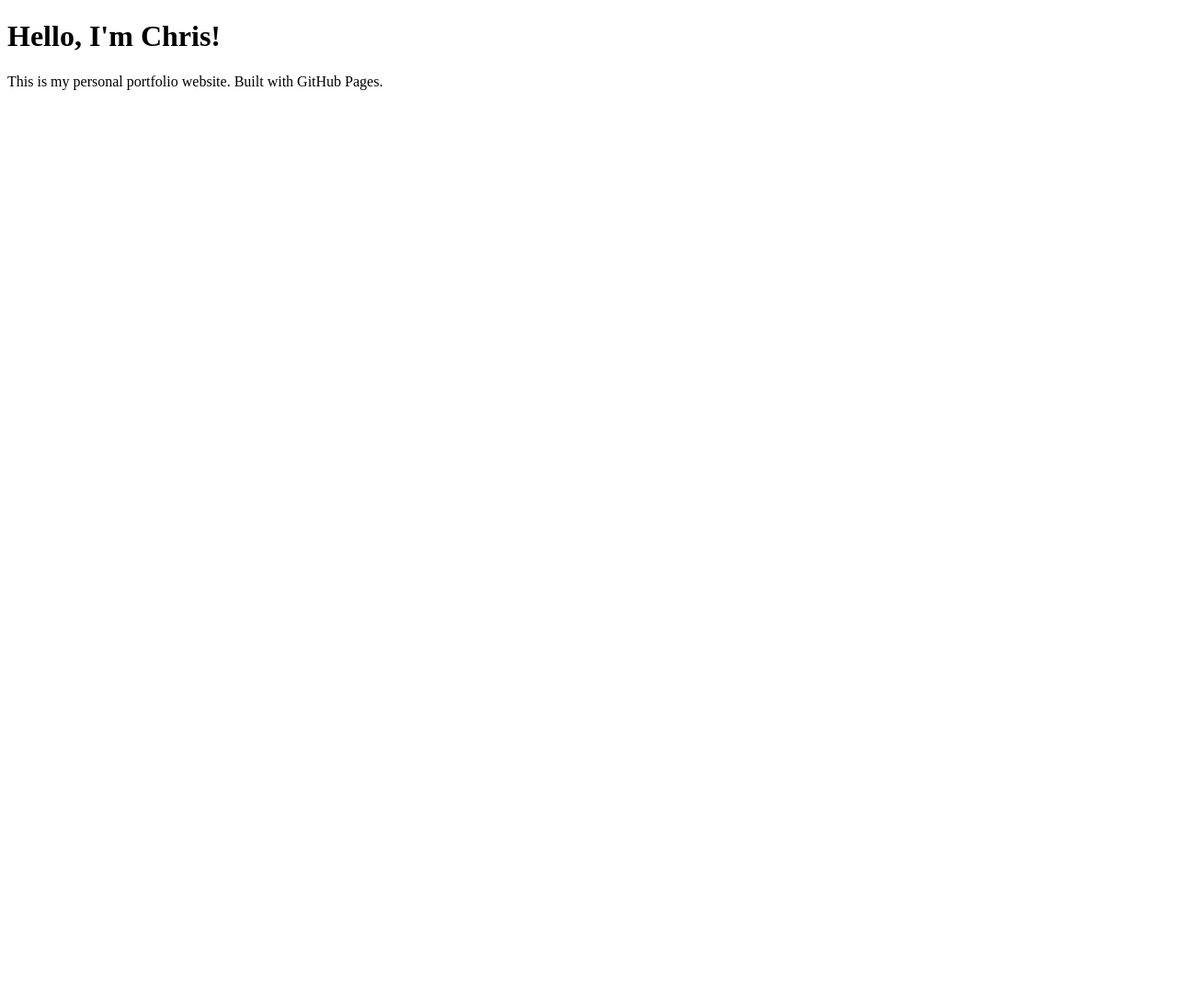
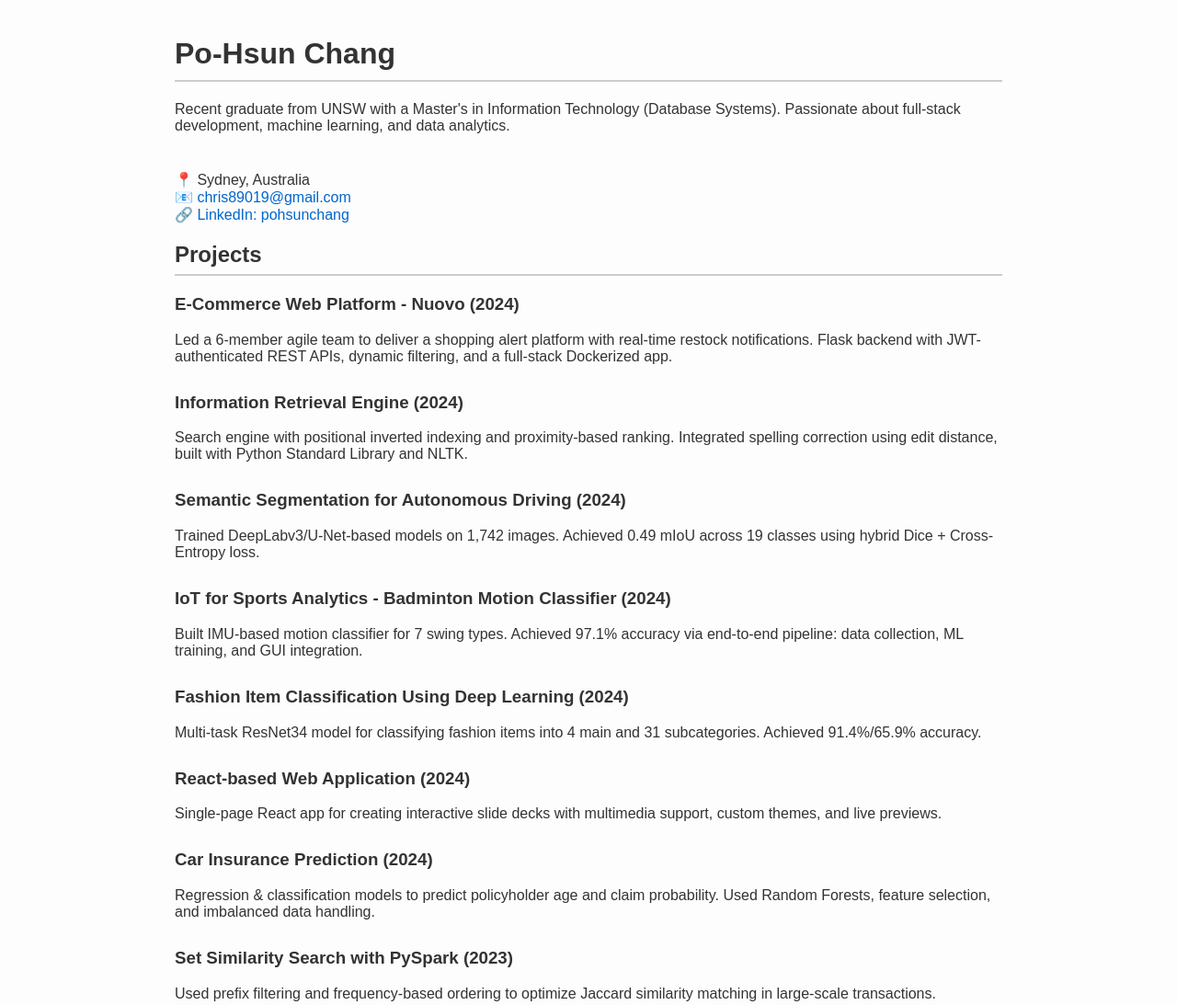
Before and after one commit to Push1996/push1996.github.io, a plain HTML site: page index.html in a window 1280 px wide. Shown: the whole page at 92% size. Before the commit the page ends 800 px from the top, so only its background shows below. Drawn offline with Linux system fonts and the light colour scheme.

Commit message:
Add portfolio homepage

```diff
--- a/index.html
+++ b/index.html
@@ -1,11 +1,88 @@
 <!DOCTYPE html>
 <html lang="en">
 <head>
-  <meta charset="UTF-8">
-  <title>Chris Chang | Portfolio</title>
+  <meta charset="UTF-8" />
+  <meta name="viewport" content="width=device-width, initial-scale=1.0"/>
+  <title>Po-Hsun Chang | Portfolio</title>
+  <style>
+    body {
+      font-family: sans-serif;
+      margin: 40px auto;
+      max-width: 900px;
+      padding: 0 20px;
+      background: #fdfdfd;
+      color: #333;
+    }
+    h1, h2 {
+      border-bottom: 2px solid #ccc;
+      padding-bottom: 0.3em;
+    }
+    a {
+      color: #0066cc;
+      text-decoration: none;
+    }
+    .project {
+      margin-bottom: 30px;
+    }
+    .contact {
+      margin-top: 40px;
+    }
+  </style>
 </head>
 <body>
-  <h1>Hello, I'm Chris!</h1>
-  <p>This is my personal portfolio website. Built with GitHub Pages.</p>
+
+  <h1>Po-Hsun Chang</h1>
+  <p>
+    Recent graduate from UNSW with a Master's in Information Technology (Database Systems).
+    Passionate about full-stack development, machine learning, and data analytics.
+  </p>
+  <p class="contact">
+    📍 Sydney, Australia <br/>
+    📧 <a href="mailto:chris89019@gmail.com">chris89019@gmail.com</a> <br/>
+    🔗 <a href="https://linkedin.com/in/pohsunchang" target="_blank">LinkedIn: pohsunchang</a>
+  </p>
+
+  <h2>Projects</h2>
+
+  <div class="project">
+    <h3>E-Commerce Web Platform - Nuovo (2024)</h3>
+    <p>Led a 6-member agile team to deliver a shopping alert platform with real-time restock notifications. Flask backend with JWT-authenticated REST APIs, dynamic filtering, and a full-stack Dockerized app.</p>
+  </div>
+
+  <div class="project">
+    <h3>Information Retrieval Engine (2024)</h3>
+    <p>Search engine with positional inverted indexing and proximity-based ranking. Integrated spelling correction using edit distance, built with Python Standard Library and NLTK.</p>
+  </div>
+
+  <div class="project">
+    <h3>Semantic Segmentation for Autonomous Driving (2024)</h3>
+    <p>Trained DeepLabv3/U-Net-based models on 1,742 images. Achieved 0.49 mIoU across 19 classes using hybrid Dice + Cross-Entropy loss.</p>
+  </div>
+
+  <div class="project">
+    <h3>IoT for Sports Analytics - Badminton Motion Classifier (2024)</h3>
+    <p>Built IMU-based motion classifier for 7 swing types. Achieved 97.1% accuracy via end-to-end pipeline: data collection, ML training, and GUI integration.</p>
+  </div>
+
+  <div class="project">
+    <h3>Fashion Item Classification Using Deep Learning (2024)</h3>
+    <p>Multi-task ResNet34 model for classifying fashion items into 4 main and 31 subcategories. Achieved 91.4%/65.9% accuracy.</p>
+  </div>
+
+  <div class="project">
+    <h3>React-based Web Application (2024)</h3>
+    <p>Single-page React app for creating interactive slide decks with multimedia support, custom themes, and live previews.</p>
+  </div>
+
+  <div class="project">
+    <h3>Car Insurance Prediction (2024)</h3>
+    <p>Regression & classification models to predict policyholder age and claim probability. Used Random Forests, feature selection, and imbalanced data handling.</p>
+  </div>
+
+  <div class="project">
+    <h3>Set Similarity Search with PySpark (2023)</h3>
+    <p>Used prefix filtering and frequency-based ordering to optimize Jaccard similarity matching in large-scale transactions.</p>
+  </div>
+
 </body>
 </html>
```
